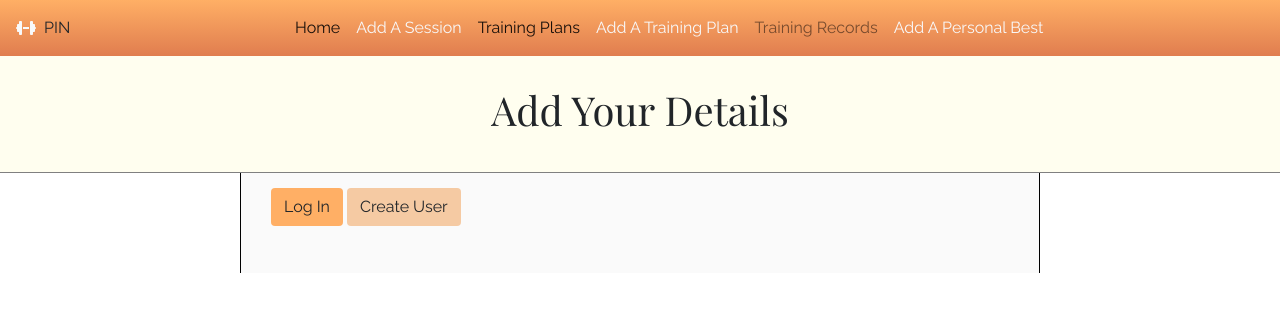
After one commit to Fordalex/power-in-numbers, a Flask app: template templates/usersdetails.html in a window 1280 px wide. The commit adds this page. Shown: the top 312 px of the page. Run offline with Flask 2, Linux system fonts and the light colour scheme; the template is opened without the code that fills it, so the values that code supplies are empty; some libraries are stand-ins or nearby versions.

Commit message:
Removed some files and code to clean things up

```diff
--- a/app.py
+++ b/app.py
@@ -27,14 +27,48 @@ def add_unit():
     res.set_cookie('unit', unitValue)
     return res
 
-@app.route('/add_session')
-def add_session():
-    return render_template("addsession.html")
-
 @app.route('/insert_session', methods=['POST'])
 def insert_session():
     sessions = mongo.db.sessions
-    sessions.insert_one(request.form.to_dict())
+    age = request.form['age']
+    body_weight = request.form['body_weight']
+    bw_unit = request.form['bw_unit']
+    date = request.form['date']
+    difficulty = request.form['difficulty']
+    effort = request.form['effort']
+    first_name = request.form['first_name']
+    gender = request.form['gender']
+    last_name = request.form['last_name']
+    length_hour = request.form['length_hour']
+    length_min = request.form['length_min']
+    location = request.form['location']
+    motivated = request.form['motivated']
+    notes = request.form['notes']
+    session_exercise_1 = request.form['session_exercise_1']
+    session_sets_1 = request.form['session_sets_1']
+    session_type = request.form['session_type']
+    session_weight_1 = request.form['session_weight_1']
+    weight_unit = request.form['weight_unit']
+    sessionDict = {
+                    "age": age,
+                    "body_weight": body_weight,
+                    "bw_unit": bw_unit,
+                    "date": date,
+                    "difficulty": difficulty,
+                    "effort": "",
+                    "first_name": "John",
+                    "gender": "Male",
+                    "last_name": "Smith",
+                    "length_hour": "",
+                    "length_min": "",
+                    "location": "",
+                    "motivated": "",
+                    "notes": "",
+                    "session_exercise": [{'session_exercise_1' : session_exercise_1,'session_sets_1':session_sets_1,'session_weight_1': session_weight_1 },{'session_exercise_1' : session_exercise_1,'session_sets_1':session_sets_1,'session_weight_1': session_weight_1 }],
+                    "session_type": "Powerlifting",
+                    "weight_unit": "lb"
+}
+    sessions.insert_one(sessionDict)
     return redirect(url_for('home'))
 
 @app.route('/delete_session/<session_id>')
@@ -42,19 +76,9 @@ def delete_session(session_id):
     mongo.db.sessions.remove({'_id': ObjectId(session_id)})
     return redirect(url_for('home'))
 
-@app.route('/records')
-def records():
-    return render_template("records.html", records=mongo.db.records.find())
-
-@app.route('/add_record')
-def add_record():
-    return render_template("addrecord.html")
-
-@app.route('/insert_record', methods=['POST'])
-def insert_record():
-    records = mongo.db.records
-    records.insert_one(request.form.to_dict())
-    return redirect(url_for('records'))
+@app.route('/users_details')
+def users_details():
+    return render_template('addsession.html')
 
 if __name__ == '__main__':
     app.run(host=os.getenv("IP", "0.0.0.0"),
--- a/static/css/style.css
+++ b/static/css/style.css
@@ -35,8 +35,12 @@ p, a, td, th, option {
   height: 38px;
 }
 
+.main-colour {
+  background-color: #ffaf65;
+}
+
 .secondary-colour {
-  background-color: #ffaf65;
+  background-color: #f5caa3;
 }
 
 .secondary-colour-text {
@@ -81,7 +85,7 @@ p, a, td, th, option {
 }
 
 .fa-edit:hover {
-  color: lightsalmon;
+  color: #f5caa3;
   cursor: pointer;
 }
 
--- a/static/css/style.scss
+++ b/static/css/style.scss
@@ -2,6 +2,7 @@
 
 $aboveNav: rgb(73, 73, 73);
 $mainColour: rgb(255, 175, 101);
+$mainColourLight: rgb(245, 202, 163);
 $primaryBtn: rgb(241,180,77);
 $mainGradient: linear-gradient(rgb(255, 175, 101),rgb(224, 125, 79));
 $titleContainer: #fffeef;
@@ -38,8 +39,12 @@ p,a,td,th,option {
     height:38px;
 }
 
+.main-colour {
+    background-color:  $mainColour;
+}
+
 .secondary-colour {
-    background-color:  $mainColour;
+    background-color:  $mainColourLight;
 }
 
 .secondary-colour-text {
@@ -88,7 +93,7 @@ p,a,td,th,option {
 }
 
 .fa-edit:hover {
-    color: lightsalmon;
+    color: $mainColourLight;
     cursor: pointer;
 }
 
--- a/templates/base.html
+++ b/templates/base.html
@@ -29,7 +29,7 @@
           <a class="nav-link" href="{{url_for('home')}}">Home</a>
         </li>
         <li class="nav-item">
-          <a class="nav-link text-light" href="{{url_for('add_session')}}">Add A Session</a>
+          <a class="nav-link text-light" href="{{ url_for('users_details') }}">Add A Session</a>
         </li>
         <li class="nav-item active">
           <a class="nav-link" href="#">Training Plans</a>
@@ -38,10 +38,10 @@
           <a class="nav-link text-light" href="#">Add A Training Plan</a>
         </li>
         <li class="nav-item">
-          <a class="nav-link" href="{{url_for('records')}}">Training Records</a>
+          <a class="nav-link" href="">Training Records</a>
         </li>
         <li class="nav-item">
-          <a class="nav-link text-light" href="{{url_for('add_record')}}">Add A Personal Best</a>
+          <a class="nav-link text-light" href="">Add A Personal Best</a>
         </li>
       </ul>
     </div>
--- a/templates/home.html
+++ b/templates/home.html
@@ -120,7 +120,7 @@
                                             <th>Sets / Reps</th>
                                             <th>Weight</th>
                                         </tr>
-                                        {% if session.session_exercise_1 != '' %}
+                                        {% if session.session_exercise_1 != null %}
                                         <tr>
                                             <td>{{ session.session_exercise_1 }}</td>
                                             <td>{{ session.session_sets_1 }}</td>
@@ -228,10 +228,6 @@
             </div>
             {% endfor %}
         </div>
-
-
     </div>
 </div>
-
-
 {% endblock %}
--- /dev/null
+++ b/templates/usersdetails.html
@@ -0,0 +1,107 @@
+{% extends 'base.html' %} {% block content %}
+
+<div class="title-container">
+    <h1 class="text-center">Add Your Details</h1>
+</div>
+<div class="page-wrapper">
+    <div class="page-container">
+        <div class="container-fluid">
+            <div class="row m-0 p-0 container-fluid">
+                <div class="col-12 m-0 p-0">
+                    <p>
+                        <a class="btn main-colour" data-toggle="collapse" href="#multiCollapseExample1" role="button"
+                            aria-expanded="false" aria-controls="multiCollapseExample1">Log In</a>
+                            <a class="btn secondary-colour" data-toggle="collapse" href="#multiCollapseExample2" role="button"
+                            aria-expanded="false" aria-controls="multiCollapseExample1">Create User</a>
+
+                    </p>
+                </div>
+            </div>
+            <div class="row">
+                <div class="col-12">
+                    <div class="collapse multi-collapse" id="multiCollapseExample1">
+                        <div class="card card-body">
+                            <form action="{{ url_for('add_session') }}">
+                                <div class="row">
+                                    <div class="col-6">
+                                        <label>User Name:</label>
+                                        <input class="form-control" name="user_name">
+                                    </div>
+                                    <div class="col-6">
+                                        <label>Password:</label>
+                                        <input class="form-control" name="password">
+                                    </div>
+                                </div>
+                                <div class="row">
+                                    <div class="col-12 mt-3 d-flex justify-content-end">
+                                        <button class="btn bg-success text-light">Done</button>
+                                    </div>
+                                </div>
+                            </form>
+                        </div>
+                    </div>
+                </div>
+                <div class="col-12 mt-3">
+                    <div class="collapse multi-collapse" id="multiCollapseExample2">
+                        <div class="card card-body">
+                            <form action="{{ url_for('insert_user')}}" method="POST" class="container-fluid">
+                                <div class="row my-2 p-0">
+                                    <div class="col-12 col-lg-6">
+                                        <label class="mb-1">User Name:</label>
+                                        <input type="text" class="form-control" placeholder="Johnsmith23"
+                                            name="user_name">
+                                    </div>
+                                    <div class="col-12 col-lg-6">
+                                        <label class="mb-1">Password:</label>
+                                        <input type="text" class="form-control" placeholder="*******" name="password">
+                                    </div>
+                                </div>
+                                <div class="row my-2 p-0">
+                                    <div class="col-12 col-lg-6">
+                                        <label class="mb-1">First Name:</label>
+                                        <input type="text" class="form-control" placeholder="John" name="first_name">
+                                    </div>
+                                    <div class="col-12 col-lg-6">
+                                        <label class="mb-1">Last Name:</label>
+                                        <input type="text" class="form-control" placeholder="Smith" name="last_name">
+                                    </div>
+                                </div>
+                                <div class="row m-0 p-0">
+                                    <div class="col-3 p-0 m-0">
+                                        <label class="mb-1" for="exampleFormControlSelect1">Age:</label>
+                                        <input type="number" class="form-control" placeholder="23" name="age">
+                                    </div>
+                                    <div class="col-4 m-0">
+                                        <label class="mb-1" for="exampleFormControlSelect1">Gender:</label>
+                                        <select class="form-control" id="exampleFormControlSelect1" name="gender">
+                                            <option>Male</option>
+                                            <option>Female</option>
+                                        </select>
+                                    </div>
+                                    <div class="col-3 p-0 m-0">
+                                        <label class="mb-1" for="exampleFormControlSelect1">BW:</label>
+                                        <input type="number" class="form-control" placeholder="body weight"
+                                            name="body_weight">
+                                    </div>
+                                    <div class="col-2 m-0 p-0 pl-3">
+                                        <label class="mb-1 p-0">Unit:</label>
+                                        <select class="form-control" name="bw_unit">
+                                            <option>lb</option>
+                                            <option>kg</option>
+                                        </select>
+                                    </div>
+                                </div>
+                                <div class="row m-0 p-0">
+                                    <div class="col-12 p-0">
+                                        <button class="btn btn-success float-right mt-3">Done</button>
+                                    </div>
+                                </div>
+                            </form>
+                        </div>
+                    </div>
+                </div>
+            </div>
+        </div>
+    </div>
+
+    {% endblock %}
```
Also changed, not shown: templates/addrecord.html (deleted, +0 -81 lines), templates/addsession.html (+14 -30 lines), templates/records.html (deleted, +0 -135 lines), README.md, static/js/javascript.js (line endings or trailing spaces), 1 other file.
